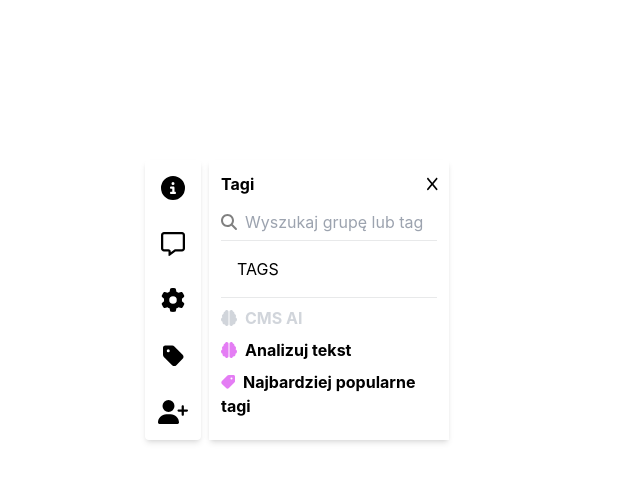
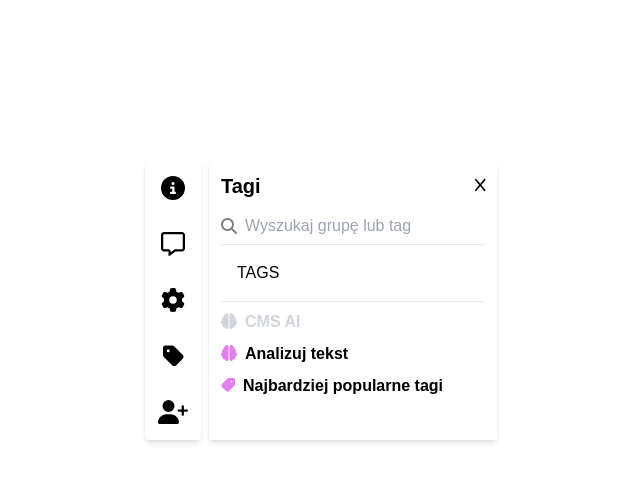
Before and after one commit to bartek2050/tags-picker, a React (Vite) app: page / in a window 1280 px wide. Both pictures are taken after a click on the button 188 px from the left and 356 px from the top of the page. Shown: the top 482 px of the page, without its empty margins (15-655 px from the left). Built offline with nearby package versions, Linux system fonts and the light colour scheme.

Commit message:
update fonts

```diff
--- a/src/components/Header.tsx
+++ b/src/components/Header.tsx
@@ -4,7 +4,7 @@ import { faX } from "@fortawesome/free-solid-svg-icons";
 export const Header = ({ header, setShowTags }: { header: string, setShowTags: (v: boolean) => void }) => {
   return (
     <div className="flex justify-between pb-2">
-      <h1 className="h-1 font-bold">{header}</h1>
+      <h1 className="h1 font-bold text-xl">{header}</h1>
       <button onClick={() => setShowTags(false)}><FontAwesomeIcon icon={faX} size="sm" /></button>
     </div>
   );
--- a/src/components/Tags/CmsAiWrapper.tsx
+++ b/src/components/Tags/CmsAiWrapper.tsx
@@ -16,6 +16,5 @@ export const CmsAiWrapper = () => {
         <span className="font-bold ml-2">Najbardziej popularne tagi</span>
       </div>
     </div>
-
   );
 };
--- a/src/components/Tags/TagsSearchWrapper.tsx
+++ b/src/components/Tags/TagsSearchWrapper.tsx
@@ -9,7 +9,7 @@ export const TagsSearchWrapper = ({ showTagSearch, setShowTags }: {
   setShowTags: (v: boolean) => void
 }) => {
   return (
-    <div className={classNames("shadow-md p-3 w-20 min-w-60 divide-y divide-gray-800/10 divide-solid flex flex-col", {
+    <div className={classNames("shadow-md p-3 w-36 min-w-72 divide-y divide-gray-800/10 divide-solid flex flex-col", {
       block: showTagSearch,
       hidden: !showTagSearch
     })}
--- a/src/views/MainView.tsx
+++ b/src/views/MainView.tsx
@@ -9,7 +9,7 @@ export const MainView = () => {
   const [showTagsSearch, setShowTagsSearch] = useState(false);
 
   return (
-    <div className="ml-40 mt-40 flex gap-2">
+    <div className="ml-40 mt-40 flex gap-2 font-arial">
       <div
         className="flex flex-col justify-between items-center gap-2 shadow-md rounded w-14 px-7 py-1"
       >
```
